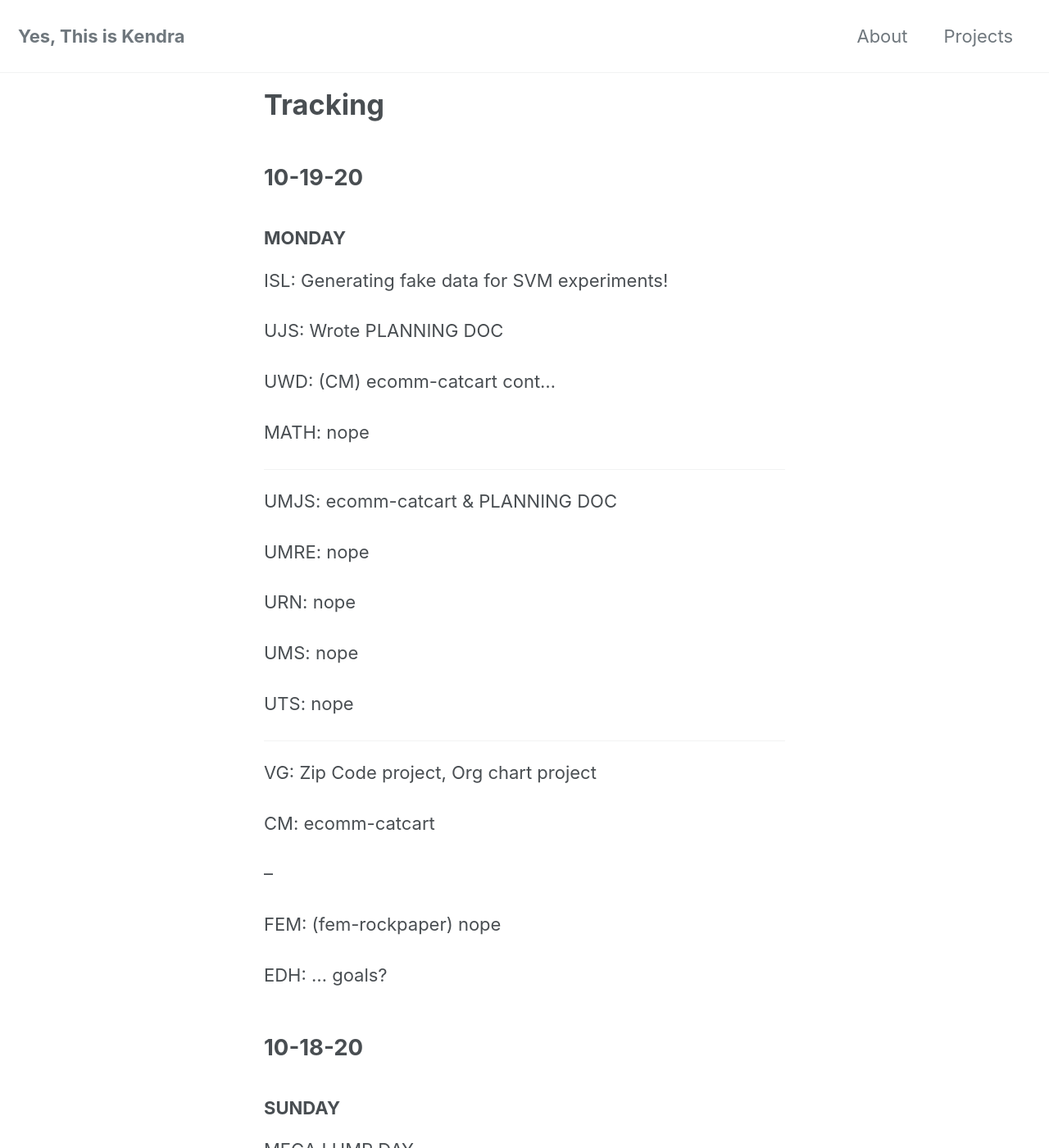
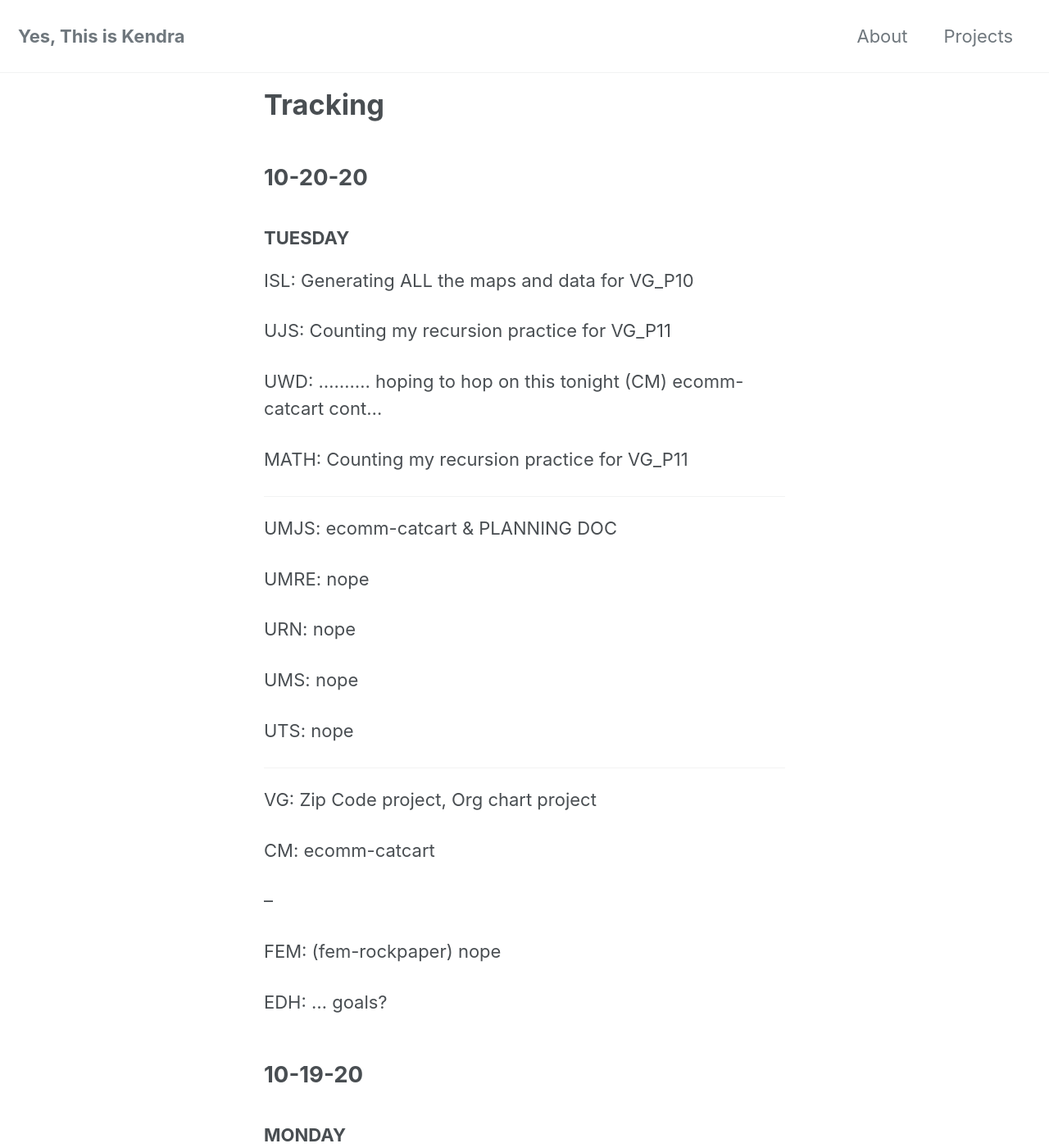
Before and after one commit to yesthisiskendra/yesthisiskendra.github.io, a Jekyll site: the page built from _pages/tracking.md, in a window 1280 px wide and 1400 px high. Shown: the whole window at 82% size. Built offline with Jekyll 4.4.1, drawn with Linux system fonts in a browser that asks for light colours; cached includes are drawn as plain includes; nearby versions of some CDN libraries.

Commit message:
Add tracking

```diff
--- a/_pages/tracking.md
+++ b/_pages/tracking.md
@@ -3,6 +3,41 @@ layout: home
 title: "Tracking"
 permalink: /tracking/
 ---
+## 10-20-20
+
+### TUESDAY
+
+ISL: Generating ALL the maps and data for VG_P10
+
+UJS: Counting my recursion practice for VG_P11
+
+UWD: .......... hoping to hop on this tonight (CM) ecomm-catcart cont...
+
+MATH: Counting my recursion practice for VG_P11
+
+---
+
+UMJS: ecomm-catcart & PLANNING DOC
+
+UMRE: nope
+
+URN: nope
+
+UMS: nope
+
+UTS: nope
+
+---
+
+VG:  Zip Code project, Org chart project
+
+CM: ecomm-catcart
+
+--
+
+FEM: (fem-rockpaper) nope
+
+EDH: ... goals?
 
 ## 10-19-20
 
```
